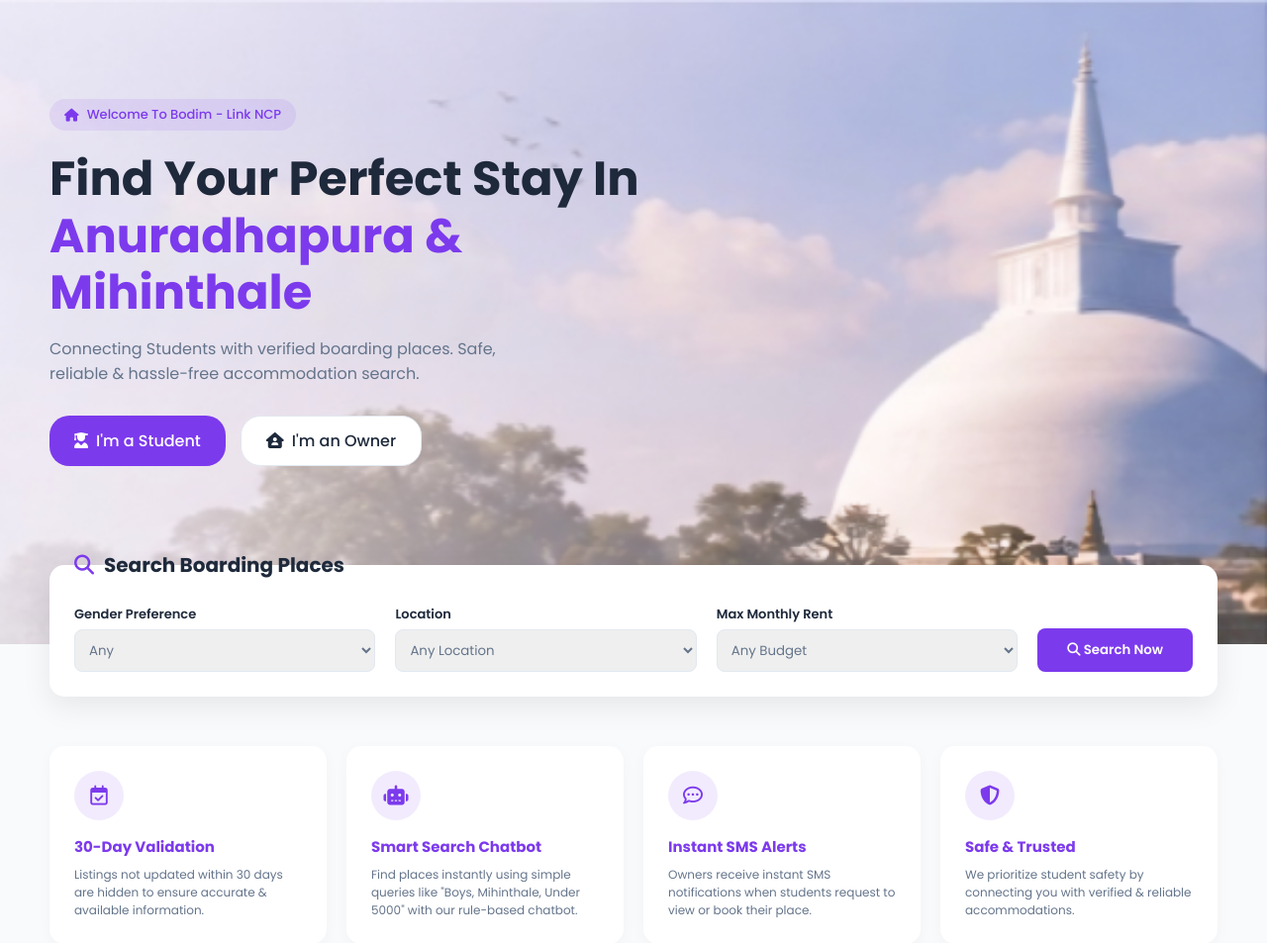
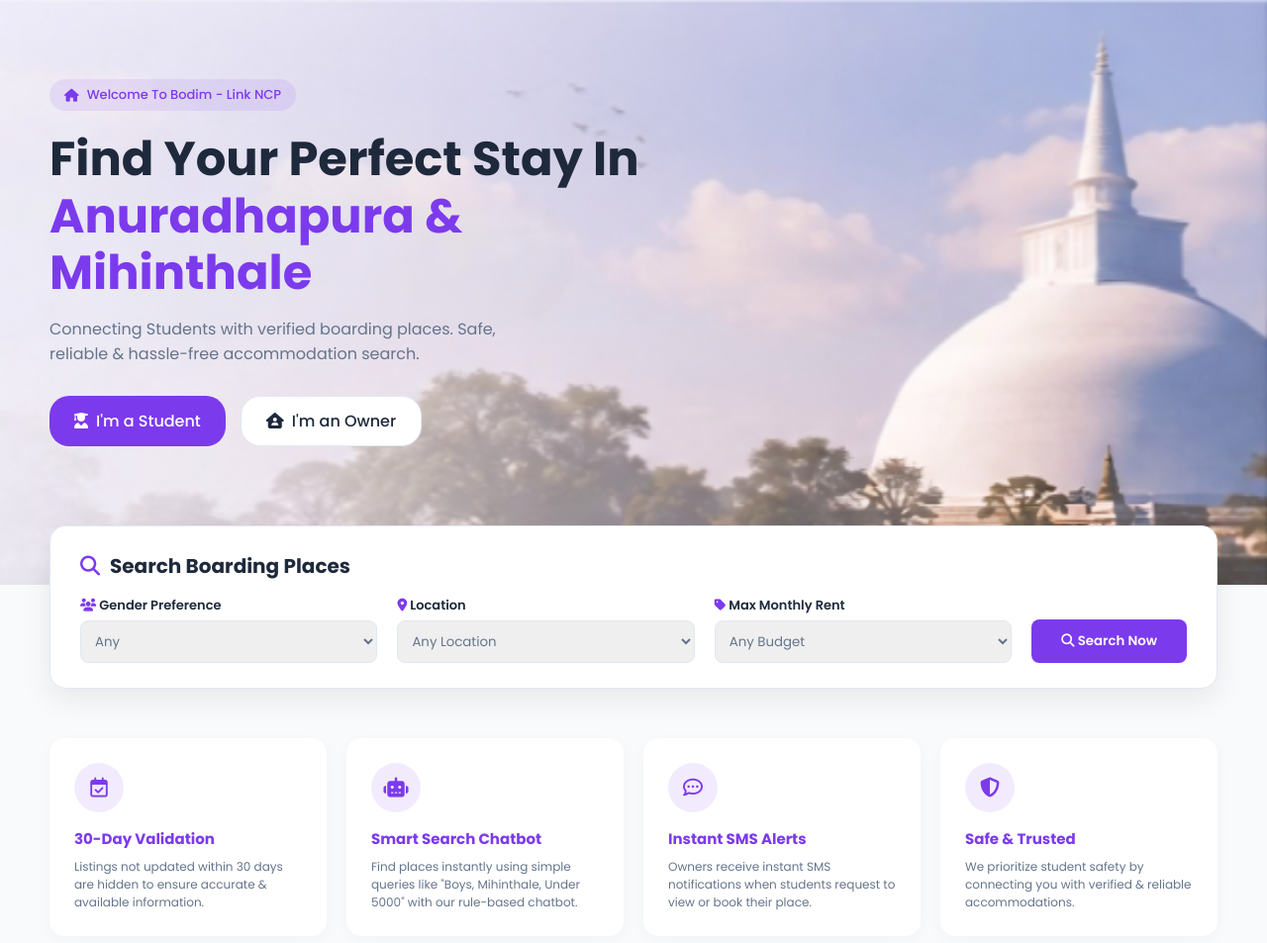
Before and after one commit to Inuka-Asith30/Bodim-Link-NCP, a Flask app: page / in a window 1280 px wide. Shown: the part 76-1029 px from the top of the page at 99% size. Run offline with Flask 3, Linux system fonts and the light colour scheme.

Commit message:
Kavindu: Refined homepage hero image alignment and search card padding

```diff
--- a/static/css/style.css
+++ b/static/css/style.css
@@ -88,8 +88,8 @@ body {
 
 /* --- HOME PAGE HERO --- */
 .hero-section {
-    background: #ffffff url('../images/ruwanwelisaya_hero.png') right center / auto 100% no-repeat;
-    padding: 100px 50px 180px;
+    background: #ffffff url('../images/ruwanwelisaya_hero.png') right top / auto 100% no-repeat;
+    padding: 80px 50px 140px;
 }
 .hero-badge {
     display: inline-flex;
@@ -118,15 +118,27 @@ body {
 }
 .search-box {
     background: white;
-    padding: 25px;
-    border-radius: 15px;
+    padding: 25px 30px;
+    border-radius: 16px;
     box-shadow: 0 10px 30px rgba(0,0,0,0.08);
+    margin: -60px 50px 50px;
+    position: relative;
+    z-index: 10;
+    border: 1px solid var(--border);
+}
+.search-box-header {
+    font-weight: 700;
+    font-size: 20px;
     display: flex;
     align-items: center;
+    gap: 10px;
+    color: var(--text-dark);
+    margin-bottom: 15px;
+}
+.search-fields-row {
+    display: flex;
+    align-items: flex-end;
     gap: 20px;
-    margin: -80px 50px 50px;
-    position: relative;
-    z-index: 10;
 }
 .search-field {
     flex: 1;
--- a/templates/index.html
+++ b/templates/index.html
@@ -43,22 +43,24 @@
     </section>
 
     <div class="search-box">
-        <div style="position: absolute; top: -15px; left: 25px; font-weight: 700; font-size: 20px; display: flex; align-items: center; gap: 10px; color: var(--text-dark);">
+        <div class="search-box-header">
             <i class="fa-solid fa-magnifying-glass" style="color: var(--primary);"></i> Search Boarding Places
         </div>
-        <div class="search-field" style="margin-top: 15px;">
-            <label>Gender Preference</label>
+        <div class="search-fields-row">
+            <div class="search-field">
+                <label><i class="fa-solid fa-users" style="color: #7c3aed;"></i> Gender Preference</label>
                 <select><option>Any</option><option>Boys Only</option><option>Girls Only</option></select>
             </div>
-        <div class="search-field" style="margin-top: 15px;">
-            <label>Location</label>
+            <div class="search-field">
+                <label><i class="fa-solid fa-location-dot" style="color: #7c3aed;"></i> Location</label>
                 <select><option>Any Location</option><option>Anuradhapura</option><option>Mihinthale</option></select>
             </div>
-        <div class="search-field" style="margin-top: 15px;">
-            <label>Max Monthly Rent</label>
+            <div class="search-field">
+                <label><i class="fa-solid fa-tag" style="color: #7c3aed;"></i> Max Monthly Rent</label>
                 <select><option>Any Budget</option><option>Under Rs. 5000</option><option>Under Rs. 10000</option></select>
             </div>
             <button class="btn-search"><i class="fa-solid fa-magnifying-glass"></i> Search Now</button>
+        </div>
     </div>
 
     <div class="features-grid">
```
Lines whose indentation alone changed are shown as unchanged.
